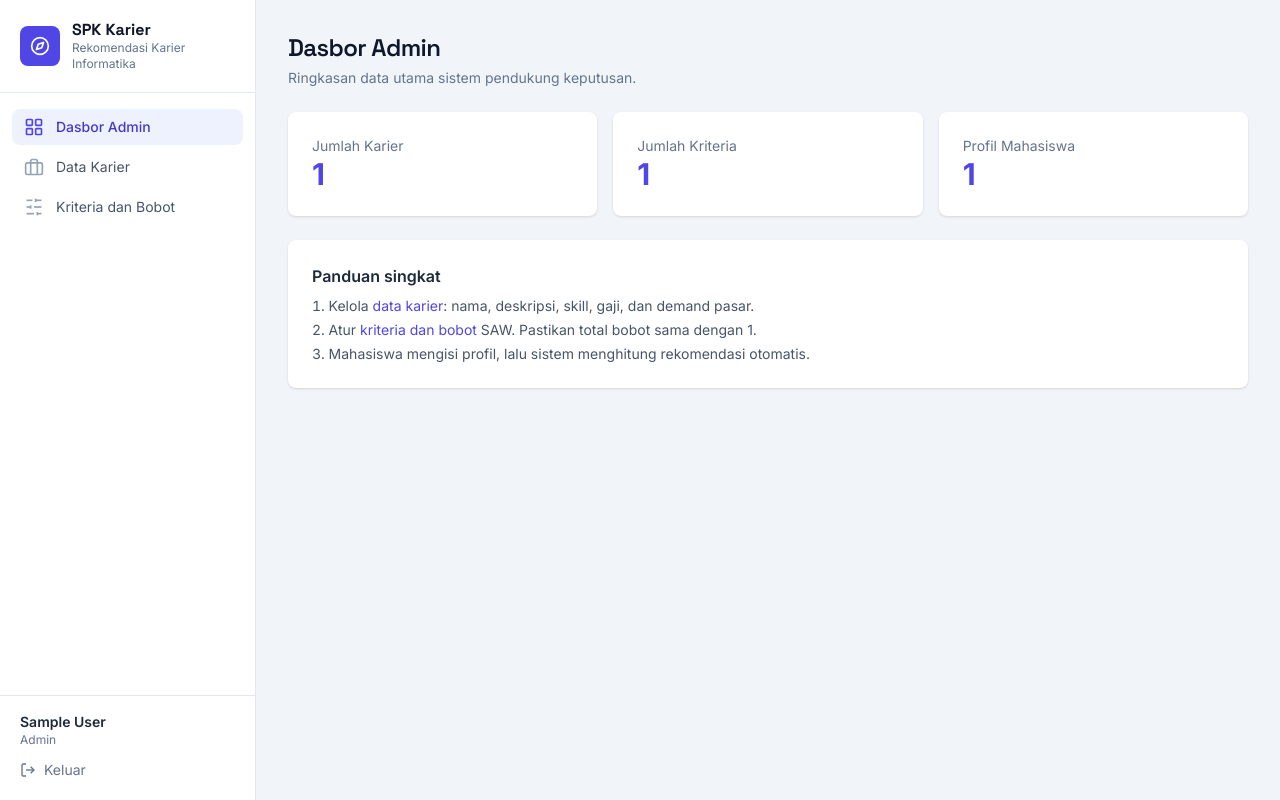
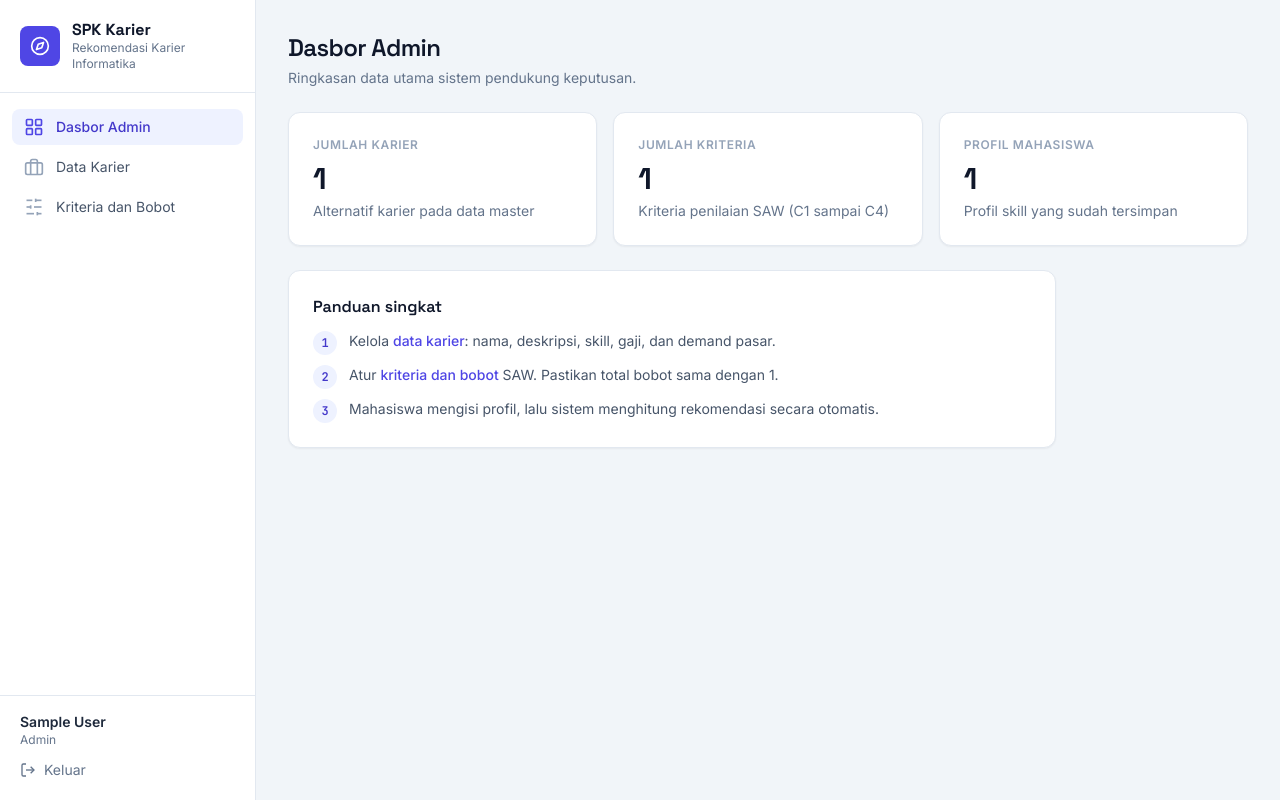
Before and after one commit to yfujust-collab/spk-rekomendasi-karier, a Flask app: page /admin/ in a window 1280 px wide. Run offline with Flask 3, Linux system fonts and the light colour scheme; a user stored in the database is signed in; tables that the repository leaves empty hold one stand-in row (values such as "Sample post"); some libraries are stand-ins or nearby versions.

Commit message:
feat(ui): rapikan halaman light mahasiswa dan admin

```diff
--- a/app/templates/admin/dashboard.html
+++ b/app/templates/admin/dashboard.html
@@ -4,25 +4,37 @@
 {% block subheading %}Ringkasan data utama sistem pendukung keputusan.{% endblock %}
 {% block content %}
 <div class="grid grid-cols-1 md:grid-cols-3 gap-4">
-  <div class="bg-white rounded-lg shadow p-6">
-    <p class="text-sm text-slate-500">Jumlah Karier</p>
-    <p class="text-3xl font-bold text-indigo-600">{{ n_karier }}</p>
+  <div class="card p-6">
+    <p class="text-xs font-semibold uppercase tracking-wider text-slate-400 mb-2">Jumlah Karier</p>
+    <p class="font-display text-3xl font-bold text-slate-900">{{ n_karier }}</p>
+    <p class="text-sm text-slate-500 mt-1">Alternatif karier pada data master</p>
   </div>
-  <div class="bg-white rounded-lg shadow p-6">
-    <p class="text-sm text-slate-500">Jumlah Kriteria</p>
-    <p class="text-3xl font-bold text-indigo-600">{{ n_kriteria }}</p>
+  <div class="card p-6">
+    <p class="text-xs font-semibold uppercase tracking-wider text-slate-400 mb-2">Jumlah Kriteria</p>
+    <p class="font-display text-3xl font-bold text-slate-900">{{ n_kriteria }}</p>
+    <p class="text-sm text-slate-500 mt-1">Kriteria penilaian SAW (C1 sampai C4)</p>
   </div>
-  <div class="bg-white rounded-lg shadow p-6">
-    <p class="text-sm text-slate-500">Profil Mahasiswa</p>
-    <p class="text-3xl font-bold text-indigo-600">{{ n_profil }}</p>
+  <div class="card p-6">
+    <p class="text-xs font-semibold uppercase tracking-wider text-slate-400 mb-2">Profil Mahasiswa</p>
+    <p class="font-display text-3xl font-bold text-slate-900">{{ n_profil }}</p>
+    <p class="text-sm text-slate-500 mt-1">Profil skill yang sudah tersimpan</p>
   </div>
 </div>
-<div class="mt-6 bg-white rounded-lg shadow p-6">
-  <p class="font-semibold mb-2">Panduan singkat</p>
-  <ol class="list-decimal list-inside text-sm text-slate-600 space-y-1">
-    <li>Kelola <a class="text-indigo-600" href="{{ url_for('admin.careers') }}">data karier</a>: nama, deskripsi, skill, gaji, dan demand pasar.</li>
-    <li>Atur <a class="text-indigo-600" href="{{ url_for('admin.criteria') }}">kriteria dan bobot</a> SAW. Pastikan total bobot sama dengan 1.</li>
-    <li>Mahasiswa mengisi profil, lalu sistem menghitung rekomendasi otomatis.</li>
+<div class="card mt-6 p-6 max-w-3xl">
+  <p class="font-display text-base font-semibold text-slate-900 mb-3">Panduan singkat</p>
+  <ol class="space-y-2.5">
+    <li class="flex gap-3 text-sm text-slate-600">
+      <span class="flex h-6 w-6 shrink-0 items-center justify-center rounded-full bg-indigo-50 font-mono text-xs font-semibold text-indigo-700">1</span>
+      <span>Kelola <a class="font-medium text-indigo-600 hover:text-indigo-800" href="{{ url_for('admin.careers') }}">data karier</a>: nama, deskripsi, skill, gaji, dan demand pasar.</span>
+    </li>
+    <li class="flex gap-3 text-sm text-slate-600">
+      <span class="flex h-6 w-6 shrink-0 items-center justify-center rounded-full bg-indigo-50 font-mono text-xs font-semibold text-indigo-700">2</span>
+      <span>Atur <a class="font-medium text-indigo-600 hover:text-indigo-800" href="{{ url_for('admin.criteria') }}">kriteria dan bobot</a> SAW. Pastikan total bobot sama dengan 1.</span>
+    </li>
+    <li class="flex gap-3 text-sm text-slate-600">
+      <span class="flex h-6 w-6 shrink-0 items-center justify-center rounded-full bg-indigo-50 font-mono text-xs font-semibold text-indigo-700">3</span>
+      <span>Mahasiswa mengisi profil, lalu sistem menghitung rekomendasi secara otomatis.</span>
+    </li>
   </ol>
 </div>
 {% endblock %}
```
